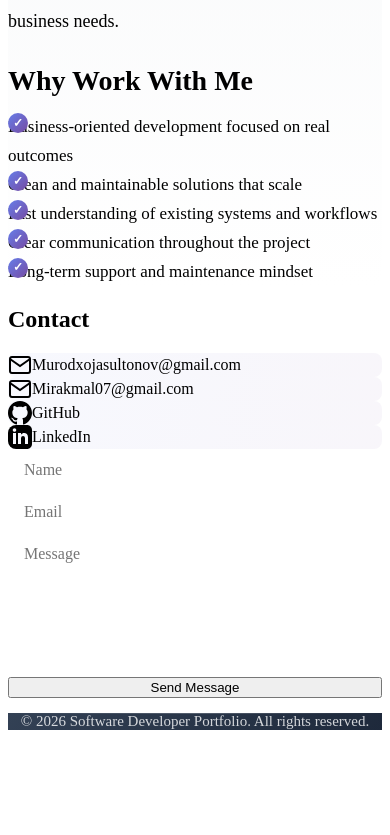
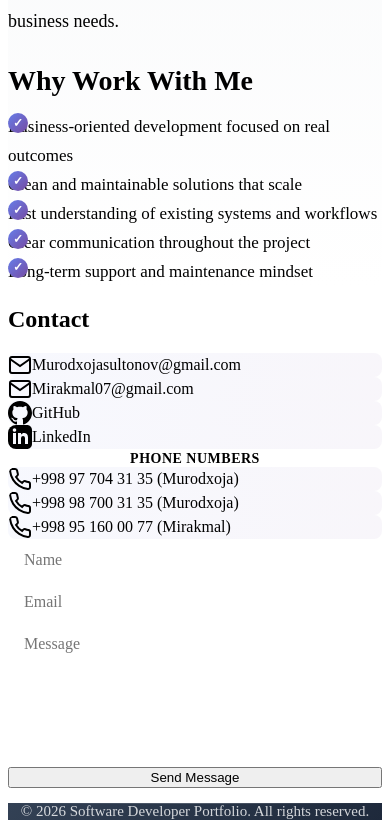
Before and after one commit to murodxojasultonov/OurPortfolio, a React (Vite) app: page / in a window 390 px wide. Shown: the part 2916-3751 px from the top of the page. Before the commit the page ends 3661 px from the top, so only its background shows below. Built offline with nearby package versions, Linux system fonts and the light colour scheme; the HTML template or start-up script is replaced by a standard one.

Commit message:
Add phone numbers: Murodxoja and Mirakmal contacts

```diff
--- a/src/components/Contact.css
+++ b/src/components/Contact.css
@@ -152,3 +152,38 @@
 .btn:disabled:hover {
   transform: none;
 }
+
+/* Contact divider */
+.contact-divider {
+  margin: var(--spacing-lg) 0;
+  text-align: center;
+  position: relative;
+}
+
+.contact-divider::before,
+.contact-divider::after {
+  content: '';
+  position: absolute;
+  top: 50%;
+  width: calc(50% - 80px);
+  height: 1px;
+  background: linear-gradient(90deg, transparent, var(--color-border), transparent);
+}
+
+.contact-divider::before {
+  left: 0;
+}
+
+.contact-divider::after {
+  right: 0;
+}
+
+.divider-text {
+  font-size: 0.875rem;
+  font-weight: 600;
+  color: var(--color-text-secondary);
+  text-transform: uppercase;
+  letter-spacing: 0.5px;
+  padding: 0 var(--spacing-sm);
+  background: var(--color-bg);
+}
--- a/src/components/Contact.jsx
+++ b/src/components/Contact.jsx
@@ -129,6 +129,31 @@ function Contact({ t, language }) {
               </svg>
               <span>LinkedIn</span>
             </a>
+
+            <div className="contact-divider">
+              <span className="divider-text">{language === 'en' ? 'Phone Numbers' : language === 'ru' ? 'Телефоны' : 'Telefon raqamlar'}</span>
+            </div>
+
+            <a href="tel:+998977043135" className="contact-link">
+              <svg className="contact-icon" viewBox="0 0 24 24" fill="none" stroke="currentColor" strokeWidth="2">
+                <path d="M22 16.92v3a2 2 0 0 1-2.18 2 19.79 19.79 0 0 1-8.63-3.07 19.5 19.5 0 0 1-6-6 19.79 19.79 0 0 1-3.07-8.67A2 2 0 0 1 4.11 2h3a2 2 0 0 1 2 1.72 12.84 12.84 0 0 0 .7 2.81 2 2 0 0 1-.45 2.11L8.09 9.91a16 16 0 0 0 6 6l1.27-1.27a2 2 0 0 1 2.11-.45 12.84 12.84 0 0 0 2.81.7A2 2 0 0 1 22 16.92z"/>
+              </svg>
+              <span>+998 97 704 31 35 (Murodxoja)</span>
+            </a>
+
+            <a href="tel:+998987003135" className="contact-link">
+              <svg className="contact-icon" viewBox="0 0 24 24" fill="none" stroke="currentColor" strokeWidth="2">
+                <path d="M22 16.92v3a2 2 0 0 1-2.18 2 19.79 19.79 0 0 1-8.63-3.07 19.5 19.5 0 0 1-6-6 19.79 19.79 0 0 1-3.07-8.67A2 2 0 0 1 4.11 2h3a2 2 0 0 1 2 1.72 12.84 12.84 0 0 0 .7 2.81 2 2 0 0 1-.45 2.11L8.09 9.91a16 16 0 0 0 6 6l1.27-1.27a2 2 0 0 1 2.11-.45 12.84 12.84 0 0 0 2.81.7A2 2 0 0 1 22 16.92z"/>
+              </svg>
+              <span>+998 98 700 31 35 (Murodxoja)</span>
+            </a>
+
+            <a href="tel:+998951600077" className="contact-link">
+              <svg className="contact-icon" viewBox="0 0 24 24" fill="none" stroke="currentColor" strokeWidth="2">
+                <path d="M22 16.92v3a2 2 0 0 1-2.18 2 19.79 19.79 0 0 1-8.63-3.07 19.5 19.5 0 0 1-6-6 19.79 19.79 0 0 1-3.07-8.67A2 2 0 0 1 4.11 2h3a2 2 0 0 1 2 1.72 12.84 12.84 0 0 0 .7 2.81 2 2 0 0 1-.45 2.11L8.09 9.91a16 16 0 0 0 6 6l1.27-1.27a2 2 0 0 1 2.11-.45 12.84 12.84 0 0 0 2.81.7A2 2 0 0 1 22 16.92z"/>
+              </svg>
+              <span>+998 95 160 00 77 (Mirakmal)</span>
+            </a>
           </div>
           <form className="contact-form" onSubmit={handleSubmit}>
             <input
```
